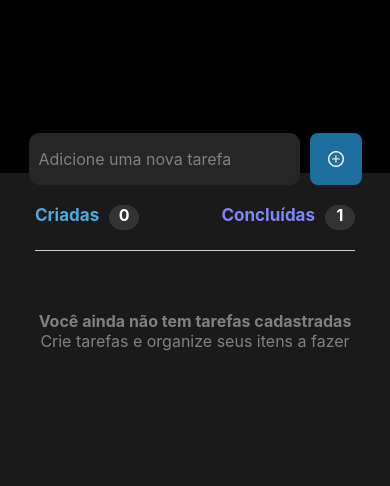
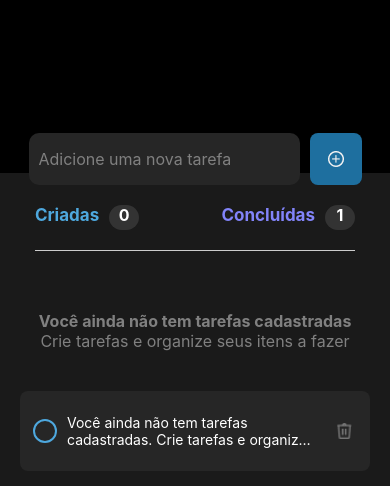
Before and after one commit to atirson/app-todo, a React Native app: screen / in a window 390 px wide. Shown: the top 486 px of the page. Built offline with nearby package versions, Linux system fonts and the light colour scheme; grey boxes are pictures that could not be loaded.

Commit message:
feat: Added CardList components

```diff
--- /dev/null
+++ b/src/components/CardList/index.tsx
@@ -0,0 +1,23 @@
+import { View, Image, Text, TouchableOpacity } from 'react-native'
+
+import { styles } from './styles'
+
+export const CardList = () => {
+  return (
+    <View style={styles.container}>
+      {/* <Image style={styles.check} source={require('../../../assets/check.png')} /> */}
+      <View style={styles.circle} />
+      <Text
+        numberOfLines={2}
+        ellipsizeMode="tail"
+        style={styles.text}
+      >
+        Você ainda não tem tarefas cadastradas.
+        Crie tarefas e organize seus itens a fazer.
+      </Text>
+      <TouchableOpacity>
+        <Image style={styles.trash} source={require('../../../assets/trash.png')} />
+      </TouchableOpacity>
+    </View>
+  )
+}
--- /dev/null
+++ b/src/components/CardList/styles.ts
@@ -0,0 +1,40 @@
+import { StyleSheet } from 'react-native';
+
+export const styles = StyleSheet.create({
+  container: {
+    height: 80,
+    marginTop: 40,
+    flexDirection: 'row',
+    width: '100%',
+    alignSelf: 'center',
+    backgroundColor: '#262626',
+    paddingVertical: 20,
+    paddingHorizontal: 8,
+    borderRadius: 8,
+    alignItems: 'center',
+    marginHorizontal: 20,
+  },
+  circle: {
+    width: 24,
+    height: 24,
+    borderRadius: 12,
+    borderColor: '#4ea8de',
+    borderWidth: 2,
+    marginLeft: 5,
+  },
+  check: {
+    marginLeft: 5,
+    width: 24,
+    height: 24,
+  },
+  text: {
+    flex: 1,
+    fontSize: 14,
+    color: '#fff',
+    marginHorizontal: 10,
+  },
+  trash: {
+    width: 36,
+    height: 36,
+  }
+});
--- a/src/screens/Home/index.tsx
+++ b/src/screens/Home/index.tsx
@@ -1,5 +1,6 @@
 import { StyleSheet, Text, View } from 'react-native';
 import { ButtonAdd } from '../../components/ButtonAdd';
+import { CardList } from '../../components/CardList';
 import { EmptyList } from '../../components/EmptyList';
 import { Input } from '../../components/Input';
 import { Logo } from '../../components/Logo';
@@ -16,7 +17,11 @@ export const Home = () => {
       </View>
       <Progress />
 
-      <EmptyList />
+      <View style={styles.list}>
+        <EmptyList />
+        <CardList />
+      </View>
+
     </View>
   )
 }
--- a/src/screens/Home/styles.ts
+++ b/src/screens/Home/styles.ts
@@ -11,4 +11,7 @@ export const styles = StyleSheet.create({
     flexDirection: 'row',
     marginTop: -40,
   },
+  list: {
+    paddingHorizontal: 20,
+  }
 });
```
